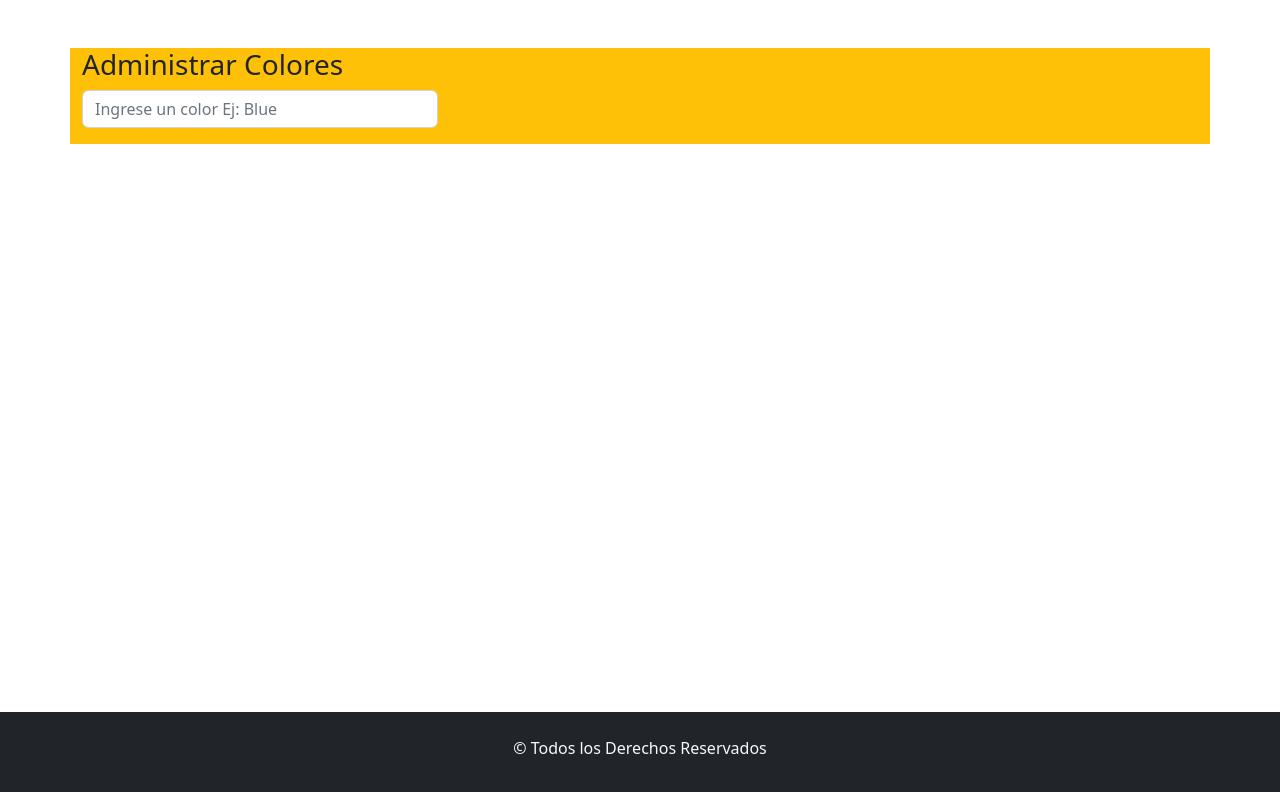
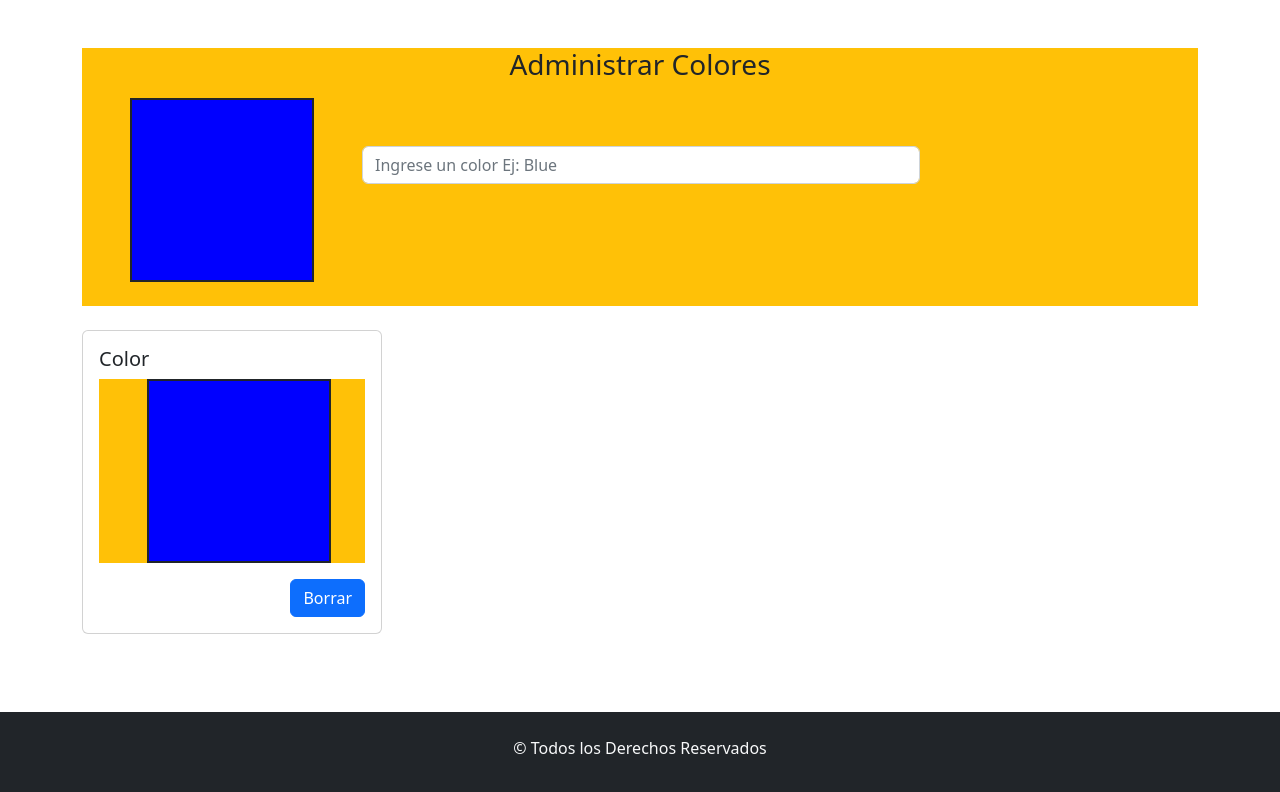
Before and after one commit to Juliancito1/PaletaColores, a React (Vite) app: page / in a window 1280 px wide. Shown: the top 792 px of the page. Built offline with nearby package versions, Linux system fonts and the light colour scheme.

Commit message:
Se agrego el componente card

```diff
--- /dev/null
+++ b/src/components/Cardcolor.jsx
@@ -0,0 +1,22 @@
+import React from 'react';
+import { Button, Card } from 'react-bootstrap';
+
+const Cardcolor = () => {
+    return (
+        <section className='mt-4'>
+            <Card style={{ width: '300px' }}>
+      <Card.Body>
+        <Card.Title>Color</Card.Title>
+        <Card.Text className='d-flex bg-warning'>
+        <div className='ms-lg-5 border border-2 border-dark' style={{backgroundColor: 'blue',padding: '90px'}}></div>
+        </Card.Text>
+        <Card.Text className='d-flex justify-content-end'>
+            <Button>Borrar</Button>
+        </Card.Text>
+      </Card.Body>
+    </Card>
+        </section>
+    );
+};
+
+export default Cardcolor;
--- a/src/components/Formulario.jsx
+++ b/src/components/Formulario.jsx
@@ -1,15 +1,22 @@
 import React from 'react';
 import 'bootstrap/dist/css/bootstrap.min.css'
 import { Form } from 'react-bootstrap';
+import Cardcolor from './Cardcolor';
 const Formulario = () => {
     return (
-        <section className='d-flex flex-column row bg-warning'>
-            <h3>Administrar Colores</h3>
-                <Form className='col-md-4'>
-                    <Form.Group className="mb-3" controlId="formBasicEmail">
-                    <Form.Control type="email" placeholder="Ingrese un color Ej: Blue" />
+        <section>
+            <section className='bg-warning pb-4'>
+            <h3 className='text-center mb-3'>Administrar Colores</h3>
+            <aside className='d-flex'>
+                <div className='ms-lg-5 border border-2 border-dark' style={{backgroundColor: 'blue',padding: '90px', display: 'inline'}}></div>
+                <Form className='ms-lg-5 mt-lg-5 w-50'>
+                    <Form.Group className="mb-3" controlId="formColor">
+                    <Form.Control type="text" placeholder="Ingrese un color Ej: Blue" />
                     </Form.Group>
                 </Form>
+                </aside>
+            </section>
+            <Cardcolor></Cardcolor>
         </section>
     );
 };
```
